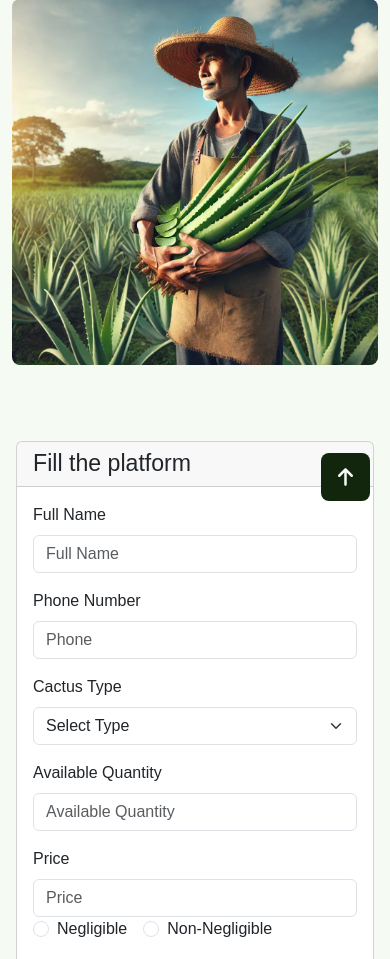
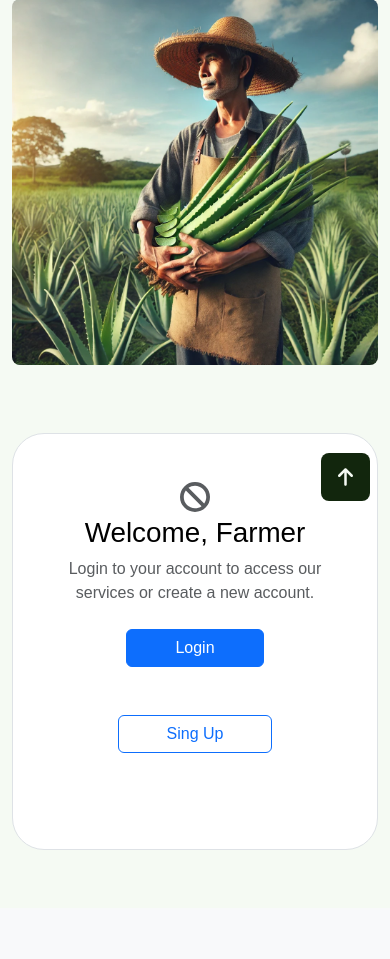
Before and after one commit to AbdelrhmanEssam74/Aloe-Vera, a PHP site: page /categories/aloe-vera-farmers in a window 390 px wide. Shown: the part 393-1352 px from the top of the page. Run offline with PHP 8.4, Linux system fonts and the light colour scheme; tables that the repository leaves empty or names only in its code hold one stand-in row (values such as "Sample post"); some libraries are stand-ins or nearby versions.

Commit message:
Update database credentials and implement user file upload functionality
- Change database credentials to use new values for development.
- Add `aloe_vera_farmers` method in `CategoriesController` to load user data and display the corresponding view.
- Enhance `farmers_upload` method to handle image uploads with error management.
- Introduce a new `Files` class to manage file uploads and error tracking.
- Implement validation for phone number input in the signup process.
- Update the HTML forms to include placeholders and ensure proper user input handling.

```diff
--- a/App/Controllers/CategoriesController.php
+++ b/App/Controllers/CategoriesController.php
@@ -2,79 +2,44 @@
 
 namespace App\Controllers;
 
+use PROJECT\support\Files;
 use PROJECT\View\View;
 
 class CategoriesController
 {
-    public function aloe_vera_farmers(): null
+    public function aloe_vera_farmers()
     {
-        return View::makeView("categories.aloe_vera_farmers");
+        $user_id = !empty(app()->session->get('user_id')) ? app()->session->get('user_id') : null;
+        $userData = app()->db->row("SELECT * FROM `users` WHERE user_id = ?", [$user_id]);
+        if ($userData):
+            $date = [
+                'full_name' => $userData[0]->full_name,
+                'phone_number' => $userData[0]->phone_number,
+            ];
+            return View::makeView("categories.aloe_vera_farmers", $date);
+
+        else:
+            return View::makeView("categories.aloe_vera_farmers");
+        endif;
     }
 
     public function farmers_upload()
     {
-        // Simulating getting the user ID from a session
-        $user_id = app()->session->get('user_id'); // Replace with your session management logic
-
-        // Accessing uploaded files
-        $images = $_FILES['images']; // Use native PHP $_FILES
-        $item_id = uniqid('', true); // Generate a unique identifier
-
-        // Directory setup
-        $upload_dir = 'assets/uploads/'; // Adjust the path to your upload directory
-        $new_upload_dir_user = $upload_dir . $user_id;
-        $new_upload_dir_item = $new_upload_dir_user . '/' . $item_id;
-
-        // Create directories if they don't exist
-        if (!is_dir($new_upload_dir_user)) {
-            mkdir($new_upload_dir_user, 0777, true);
-        }
-        if (!is_dir($new_upload_dir_item)) {
-            mkdir($new_upload_dir_item, 0777, true);
-        }
-
-        // Array to store new images with new names
-        $uploaded_files = [];
-
-        // Loop through each uploaded file
-        foreach ($images['tmp_name'] as $index => $tmp_name) {
-            // Check for valid uploaded file
-            if ($images['error'][$index] !== 0 || !is_uploaded_file($tmp_name)) {
-                echo "Error: Invalid file upload for index $index.<br>";
-                continue; // Skip this file and move to the next
-            }
-
-            // Get the original name and extension
-            $original_name = $images['name'][$index];
-            $img_extension = pathinfo($original_name, PATHINFO_EXTENSION);
-
-            // Create a new file name with a counter from 0 to length
-            $new_img_name = $item_id . '_' . $user_id . '_' . $index . '.' . $img_extension;
-
-            // Destination path
-            $destination = $new_upload_dir_item . '/' . $new_img_name;
-
-            // Move the file
-            if (!move_uploaded_file($tmp_name, $destination)) {
-                echo "Error: Failed to upload file: $original_name<br>";
-            } else {
-                echo "File uploaded successfully: $new_img_name<br>";
-
-                // Add the new file path to the array
-                $uploaded_files[] = $destination;
+        // handle user_data upload
+        // handle upload request
+        $user_id = app()->session->get('user_id');
+        $images = request()->file('images');
+        $filesHandler = new Files($images, $user_id);
+        // Upload the files and check for errors
+        $uploadedFiles = $filesHandler->upload();
+        if ($filesHandler->hasError()) {
+            // Display errors
+            $errors = $filesHandler->getErrors();
+            foreach ($errors as $error) {
+                echo "Error [{$error['key']}]: {$error['message']} (Severity: {$error['severity']}, Code: {$error['code']}, Timestamp: {$error['timestamp']})<br>";
             }
         }
-
-        // Print or log the array of new file paths
-        echo "<pre>";
-        print_r($uploaded_files);
-        echo "</pre>";
-
-        // Optionally return or log a success message
-        echo "All valid files processed successfully!";
     }
 
 
-
-
 }
--- a/src/Validation/RuleMap.php
+++ b/src/Validation/RuleMap.php
@@ -9,6 +9,7 @@ use PROJECT\Validation\Rules\PasswordVerification;
 use PROJECT\Validation\Rules\EmailRule;
 use PROJECT\Validation\Rules\MaxRule;
 use PROJECT\Validation\Rules\PasswordConfirmation;
+use PROJECT\Validation\Rules\PhoneNumberRule;
 use PROJECT\Validation\Rules\RequireRule;
 use PROJECT\Validation\Rules\UniqueRule;
 
@@ -24,6 +25,7 @@ trait RuleMap
         'unique' => UniqueRule::class,
         'password_verification' => PasswordVerification::class,
         'email_exists' => EmailExistsRule::class,
+        'phone_number' => PhoneNumberRule::class,
     ];
 
     public static function resolve(string $rule, $options)
--- a/views/categories/aloe_vera_farmers.php
+++ b/views/categories/aloe_vera_farmers.php
@@ -1,6 +1,5 @@
 <section class="category-hero py-lg-16 pt-8 pb-8">
     <!-- container -->
-
     <div class="container">
         <div class="row">
             <div class="offset-xl-1 col-xl-10 col-md-12 col-12">
@@ -41,6 +40,27 @@
     </div>
 </section>
 
+<?php
+if (!app()->session->get('login')):
+    ?>
+    <div class="container my-5">
+        <div class="position-relative p-5 text-center text-muted bg-body border border-dashed rounded-5">
+            <i class="fa-solid fa-ban " style="font-size:30px "></i>
+            <h1 class="text-body-emphasis">Welcome, Farmer </h1>
+            <p class="col-lg-6 mx-auto mb-4">
+                Login to your account to access our services or create a new account.
+            </p>
+            <a href="/login" class="btn btn-primary px-5 mb-5" type="button">
+                Login
+            </a>
+            <a href="/signup" class="btn btn-outline-primary px-5 mb-5" type="button">
+                Sing Up
+            </a>
+        </div>
+    </div>
+<?php
+else:
+    ?>
     <div id="farmer-form" class="container p-3 farmers-from">
         <!-- Card -->
         <div class="card mb-4">
@@ -54,12 +74,16 @@
                 <form class="row" action="/categories/farmers-upload" method="POST" enctype="multipart/form-data">
                     <div class="mb-3 col-12 col-md-6">
                         <label class="form-label" for="full_name">Full Name</label>
-                    <input type="text" id="full_name" name="full_name" class="form-control" placeholder="Full Name"
-                           required>
+                        <input type="text" id="full_name" name="full_name"
+                               value="<?= (!empty($full_name) ? $full_name : '') ?>" class="form-control"
+                               placeholder="Full Name"
+                               readonly>
                     </div>
                     <div class="mb-3 col-12 col-md-6">
                         <label class="form-label" for="phone">Phone Number </label>
-                    <input type="text" id="phone" name="phone_number" class="form-control" placeholder="Phone" required>
+                        <input type="text" id="phone" name="phone_number"
+                               value="<?= (!empty($phone_number) ? $phone_number : '') ?>" class="form-control"
+                               placeholder="Phone" readonly>
                     </div>
                     <div class="mb-3 col-12 col-md-4">
                         <label class="form-label">Cactus Type</label>
@@ -129,3 +153,6 @@
             </div>
         </div>
     </div>
+<?php
+endif;
+?>
```
Also changed, not shown: src/support/Files.php (+126 -0 lines). Lines whose indentation alone changed are shown as unchanged.
